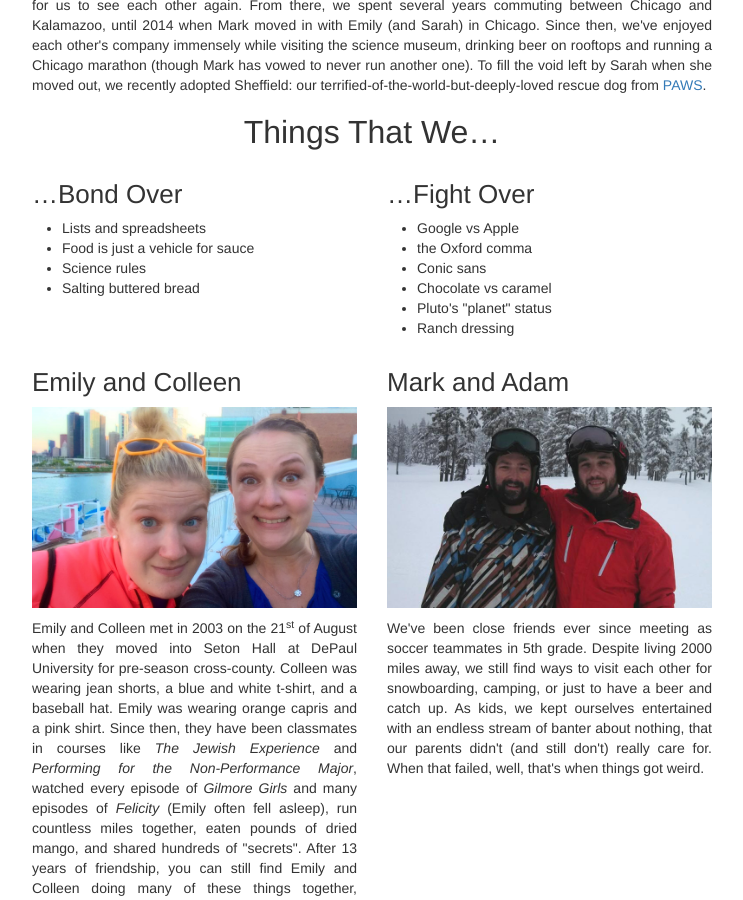
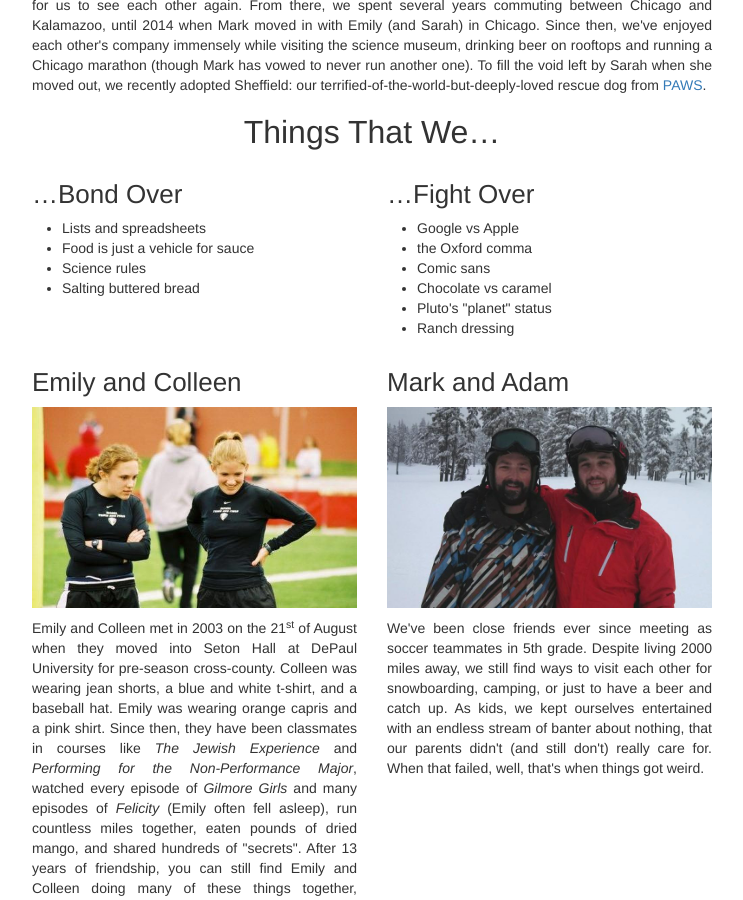
Before and after one commit to canismarko/prettywolves, a Jekyll site: the page built from about.html, in a window 1280 px wide and 900 px high, scrolled down 1404 px. Shown: the whole window, without its empty margins (268-1011 px from the left). Built offline with Jekyll 4.4.1, drawn with Linux system fonts in a browser that asks for light colours.

Commit message:
New photo of Emily and Colleen and fixed a typo

```diff
--- a/about.html
+++ b/about.html
@@ -100,7 +100,7 @@ permalink: /about/
     <ul>
       <li>Google vs Apple</li>
       <li>the Oxford comma</li>
-      <li>Conic sans</li>
+      <li>Comic sans</li>
       <li>Chocolate vs caramel</li>
       <li>Pluto's "planet" status</li>
       <li>Ranch dressing</li>
```
Also changed, not shown: images/colleen.jpg.
